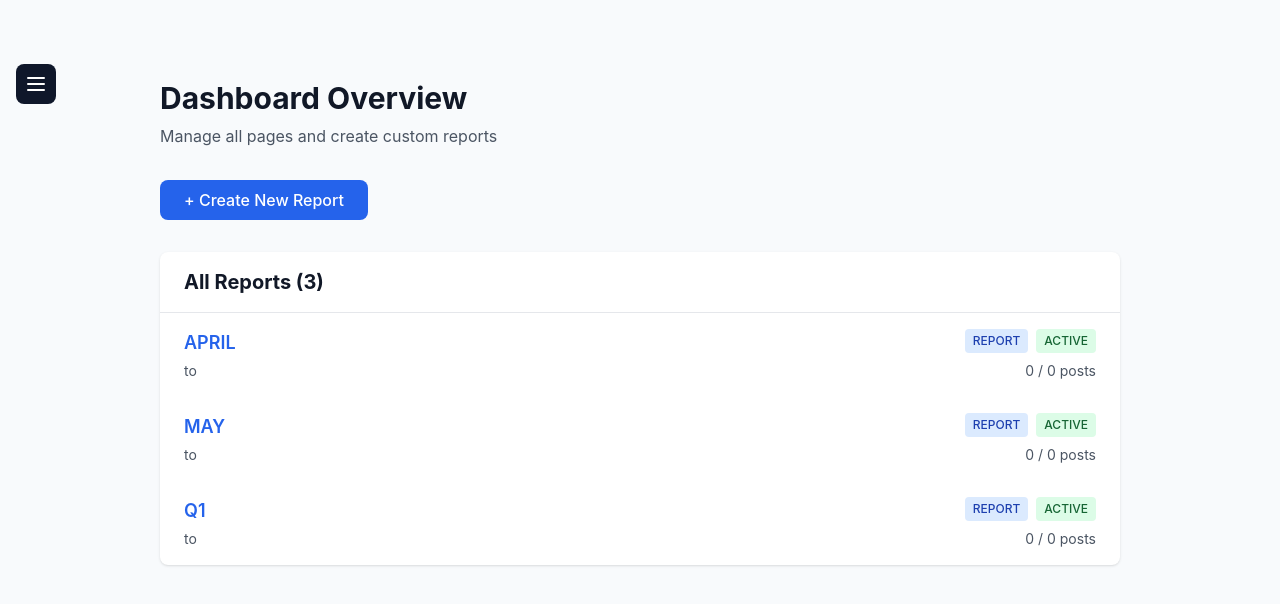
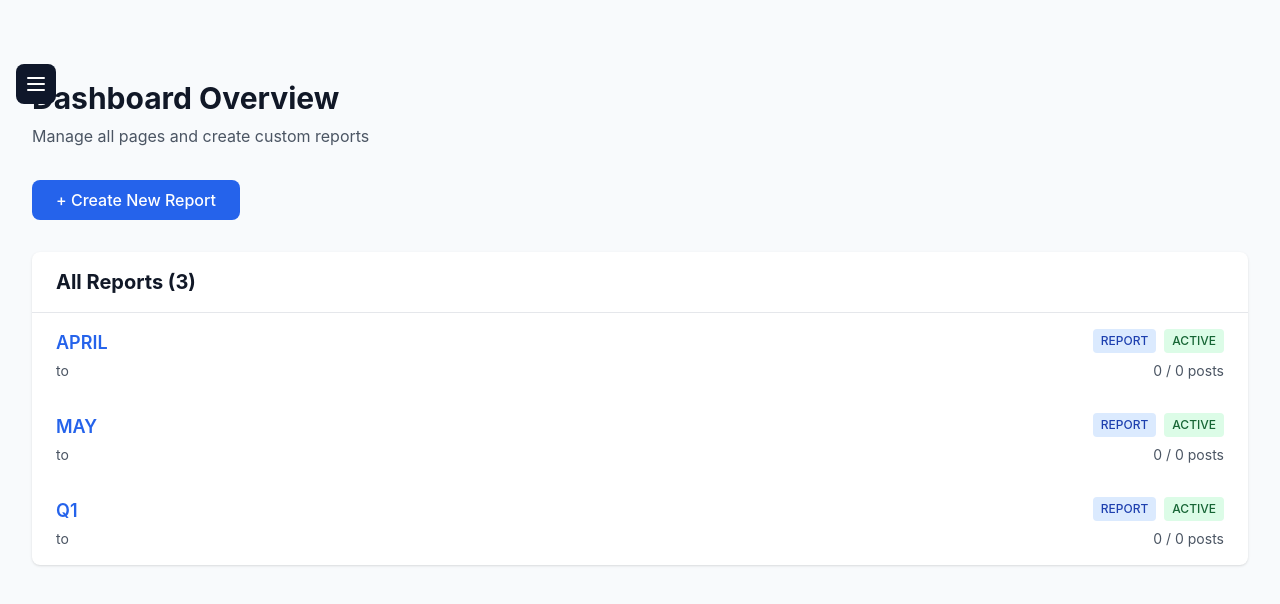
Before and after one commit to phatlcs/chicom-dashboard, a Next.js app in the folder nextjs/: page / in a window 1280 px wide. Shown: the top 604 px of the page. Built offline with nearby package versions, Linux system fonts and the light colour scheme.

Commit message:
fix: remove 10% margins from main layout

```diff
--- a/nextjs/app/layout.tsx
+++ b/nextjs/app/layout.tsx
@@ -16,7 +16,7 @@ export default function RootLayout({
     <html lang="en">
       <body className="bg-slate-50">
         <Sidebar />
-        <main className="overflow-auto min-h-screen ml-[10%] mr-[10%]">
+        <main className="overflow-auto min-h-screen">
           <div className="max-w-7xl mx-auto px-4 sm:px-6 lg:px-8 py-8 pt-20">
             {children}
           </div>
```
